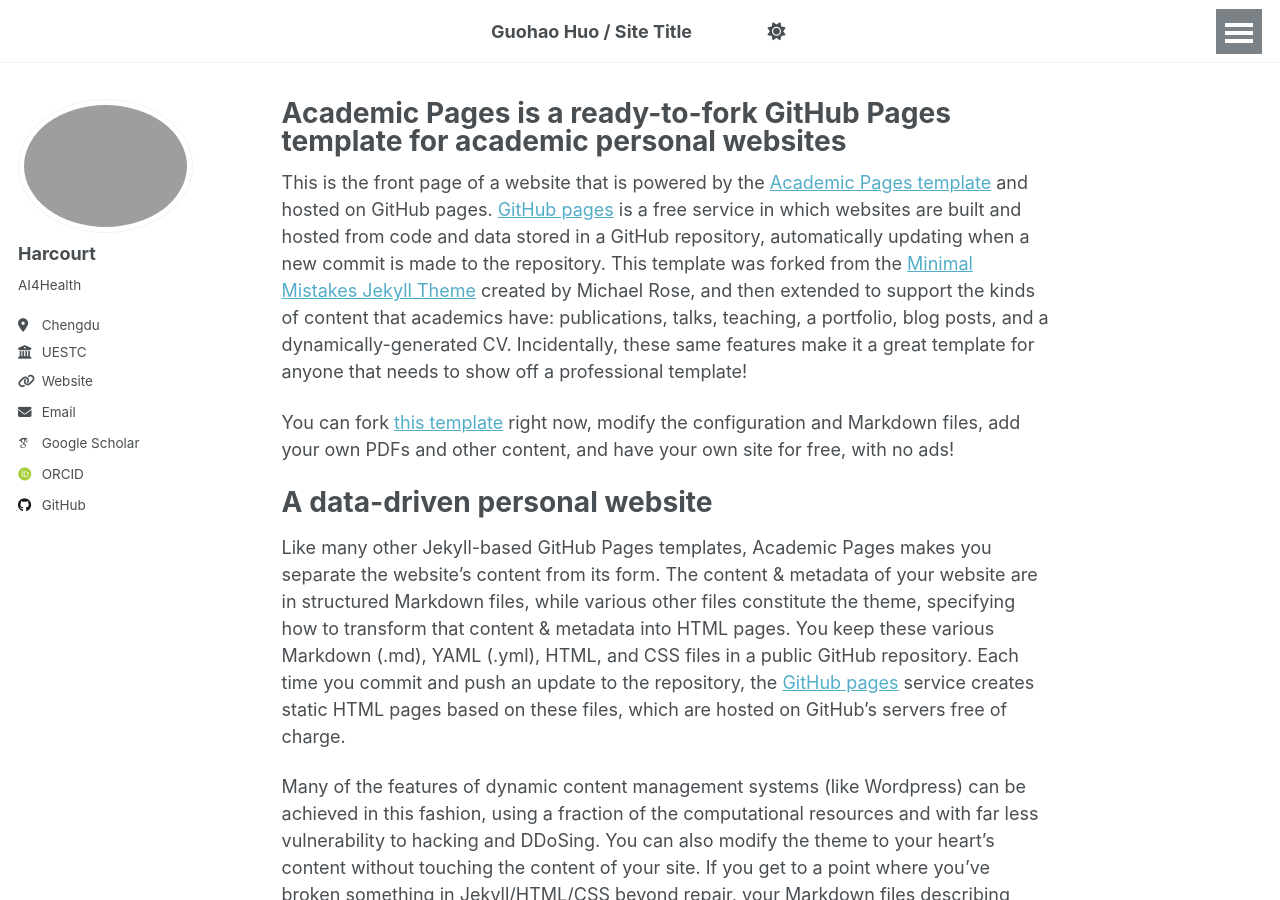
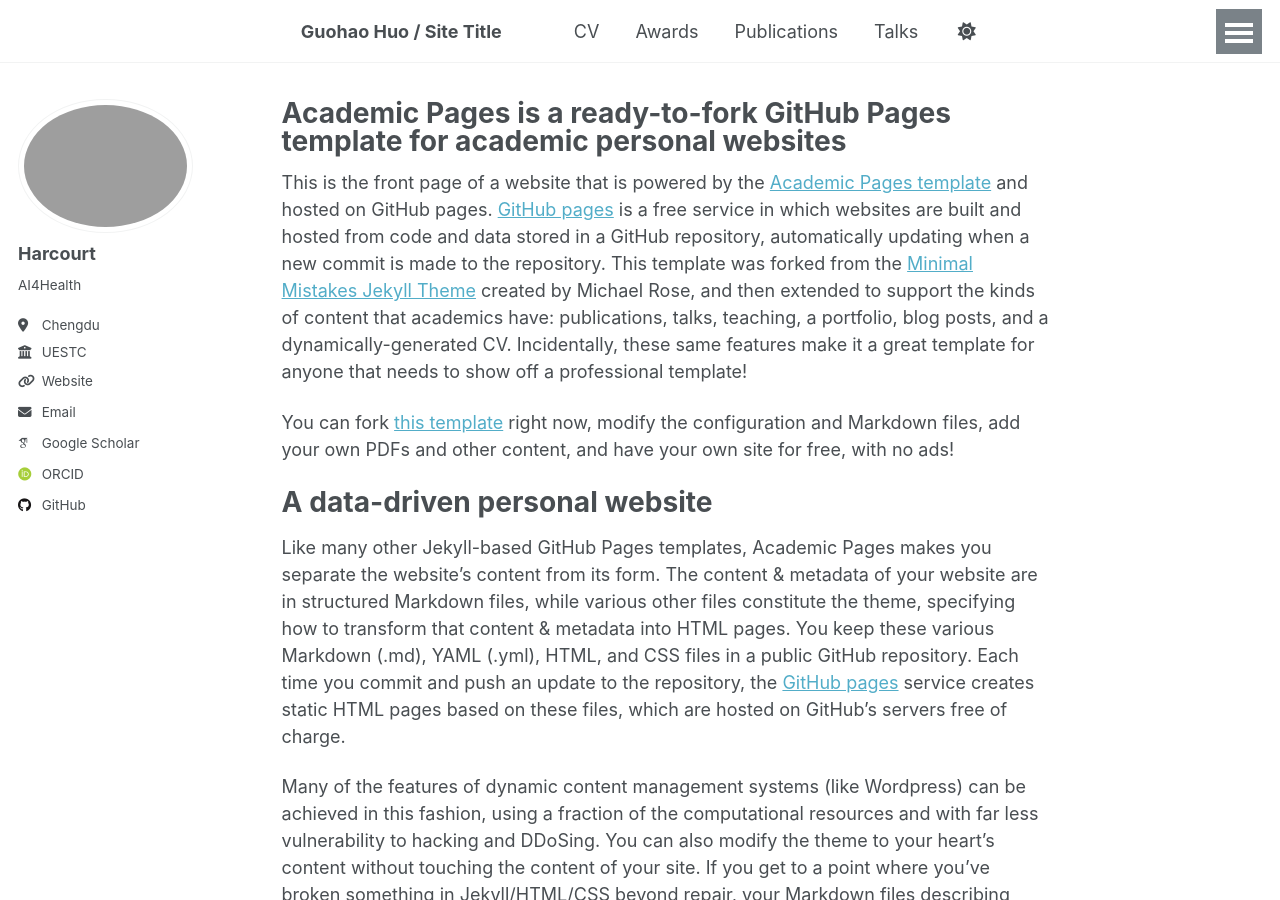
Before and after one commit to CodeHarcourt/GuohaoHuo.github.io, a Jekyll site: the page built from _pages/about.md, in a window 1280 px wide and 900 px high. Built offline with Jekyll 4.4.1, drawn with Linux system fonts in a browser that asks for light colours; some web fonts are replaced; a script that is not in the unit is left out.

Commit message:
Keep nav items visible (persist) to disable dropdown

```diff
--- a/_includes/masthead.html
+++ b/_includes/masthead.html
@@ -13,7 +13,7 @@
             {% else %}
               {% assign domain = base_path %}
             {% endif %}
-            <li class="masthead__menu-item"><a href="{{ domain }}{{ link.url }}">{{ link.title }}</a></li>
+            <li class="masthead__menu-item persist"><a href="{{ domain }}{{ link.url }}">{{ link.title }}</a></li>
           {% endfor %}
           <li id="theme-toggle" class="masthead__menu-item persist tail">
             <a role="button" aria-labelledby="theme-icon"><i id="theme-icon" class="fa-solid fa-sun" aria-hidden="true" title="toggle theme"></i></a>
```
